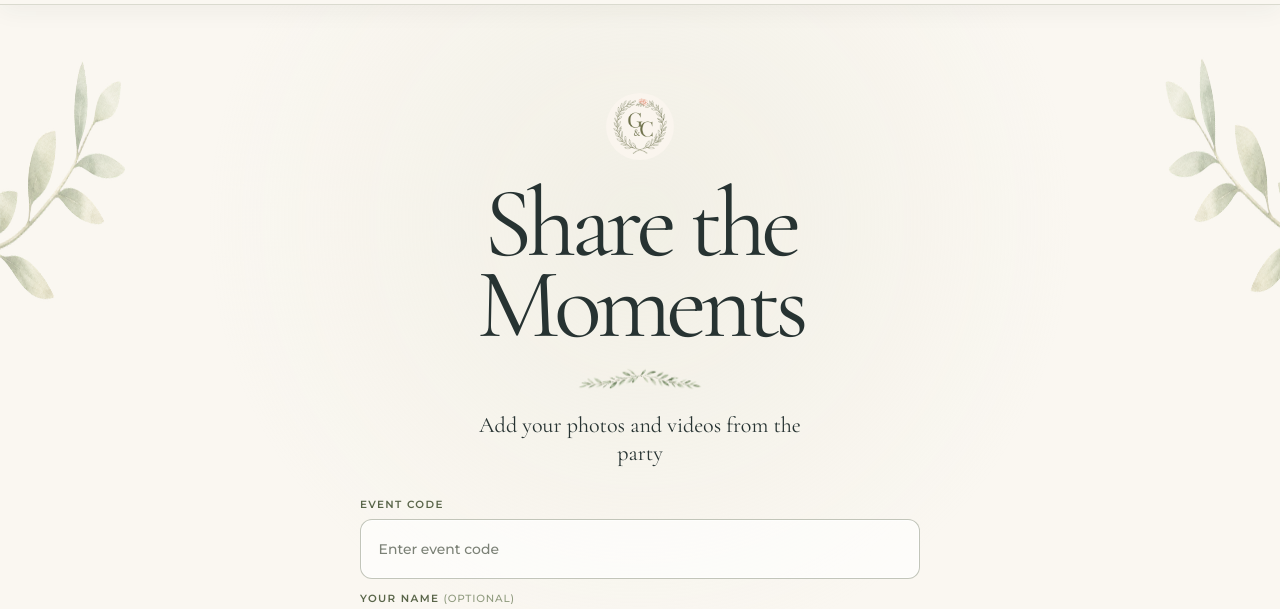
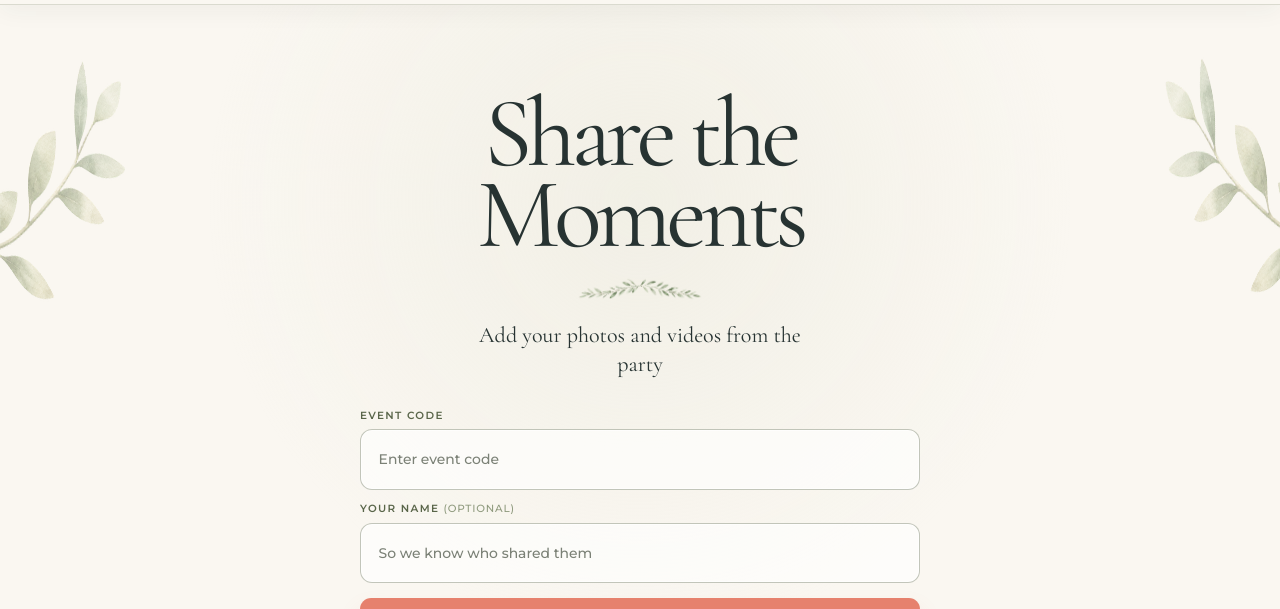
Before and after one commit to turbosasquatch/wallacebanner, a plain HTML site: page photos.html in a window 1280 px wide. Shown: the part 79-688 px from the top of the page. Drawn offline with nearby package versions, Linux system fonts and the light colour scheme.

Commit message:
Remove duplicate hero marks

```diff
--- a/gallery.css
+++ b/gallery.css
@@ -10,7 +10,6 @@
 
 .gallery-intro, .album { position: relative; z-index: 1; width: min(100%, 68rem); margin: 0 auto; }
 .gallery-intro { text-align: center; }
-.gallery-mark { width: 4.2rem; height: 4.2rem; margin: 0 auto 1.35rem; border-radius: 50%; }
 .gallery-intro h1 { margin: 0; color: var(--ink); font: 400 clamp(4rem, 9vw, 6.8rem)/.84 var(--display); letter-spacing: -.055em; }
 .gallery-divider { display: block; width: min(8.4rem, 37vw); height: auto; margin: 1.15rem auto .85rem; }
 .gallery-intro p { margin: 0; color: var(--ink); font: 400 clamp(1.12rem, 2.6vw, 1.4rem)/1.3 var(--display); }
--- a/photos.css
+++ b/photos.css
@@ -18,13 +18,6 @@
   width: min(100%, 35rem);
   margin: 0 auto;
   text-align: center;
-}
-
-.upload-mark {
-  width: 4.2rem;
-  height: 4.2rem;
-  margin: 0 auto 1.4rem;
-  border-radius: 50%;
 }
 
 .upload-panel h1 {
--- a/photos.html
+++ b/photos.html
@@ -45,7 +45,6 @@
       <img class="photos-sprig photos-sprig-top-left" src="assets/wedding-sprig-sage.png" alt="" width="760" height="296" aria-hidden="true">
       <img class="photos-sprig photos-sprig-top-right" src="assets/wedding-sprig-sage.png" alt="" width="760" height="296" aria-hidden="true">
       <section class="upload-panel" aria-labelledby="upload-title">
-        <img class="upload-mark" src="assets/claire-george-mark.png" alt="" width="92" height="92">
         <h1 id="upload-title">Share the<br>Moments</h1>
         <img class="upload-divider" src="assets/home-divider-sage.png" alt="" width="1100" height="261">
         <p class="upload-intro">Add your photos and videos from the party</p>
```
Also changed, not shown: gallery.html (+0 -1 lines).
